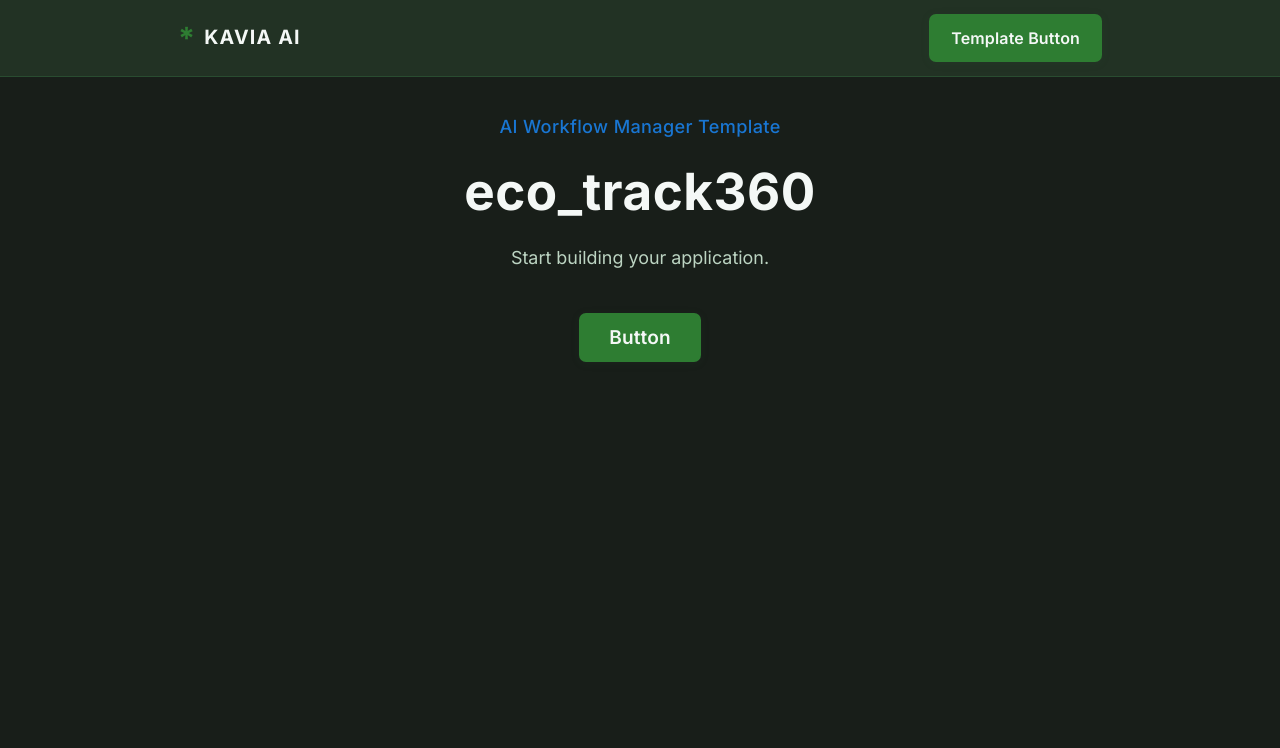
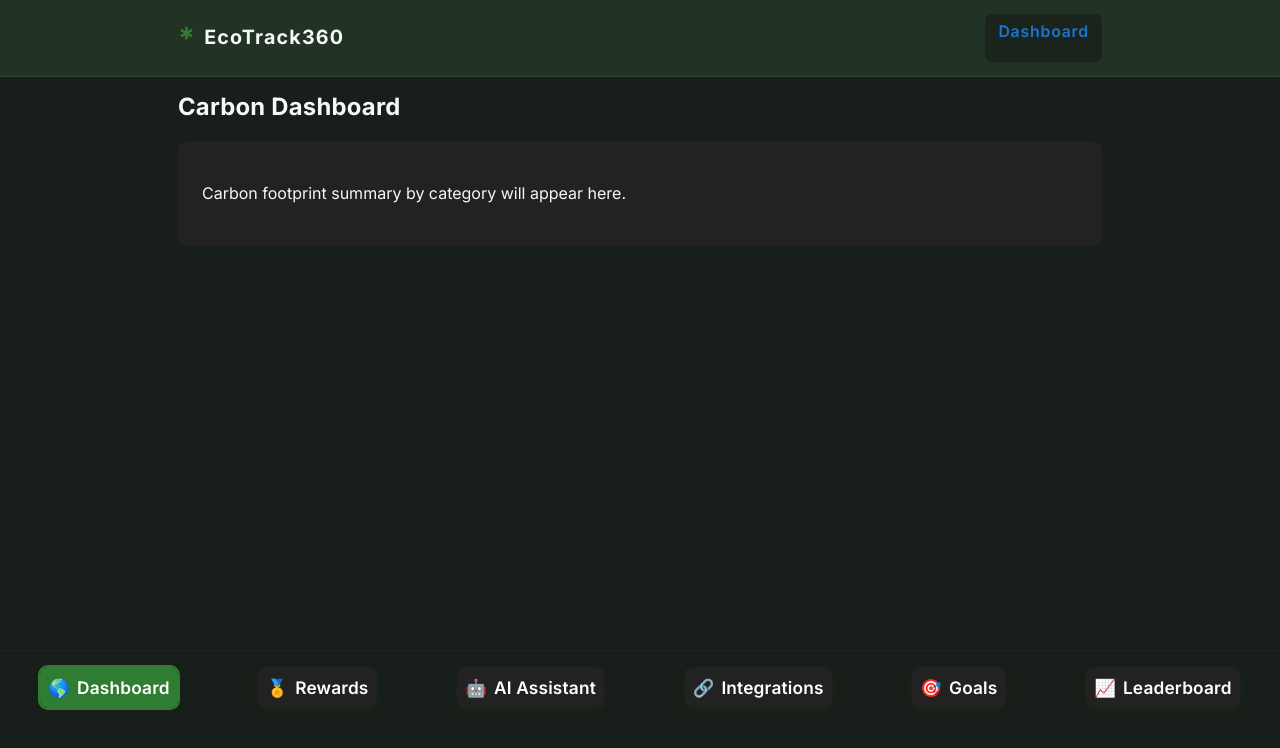
Before and after one commit to Workflow-Manager-admin/ecotrack360-26751-ada0b278, a React (Create React App) app in the folder eco_track360/: page / in a window 1280 px wide. Shown: the top 748 px of the page. Built offline with nearby package versions, Linux system fonts and the light colour scheme; the HTML template or start-up script is replaced by a standard one.

Commit message:
Auto-commit: Changes as of 2025-06-03T05:33:56.323879+00:00

```diff
--- a/eco_track360/src/App.js
+++ b/eco_track360/src/App.js
@@ -1,35 +1,69 @@
-import React from 'react';
+import React, { useState } from 'react';
 import './App.css';
 
+// Section components
+import CarbonDashboard from './components/CarbonDashboard';
+import Rewards from './components/Rewards';
+import AiAssistant from './components/AiAssistant';
+import Integrations from './components/Integrations';
+import GoalTracking from './components/GoalTracking';
+import Leaderboard from './components/Leaderboard';
+import Navigation from './components/Navigation';
+
+// Section key -> component map
+const SECTION_COMPONENTS = {
+  dashboard: CarbonDashboard,
+  rewards: Rewards,
+  ai: AiAssistant,
+  integrations: Integrations,
+  goals: GoalTracking,
+  leaderboard: Leaderboard,
+};
+
+/**
+ * PUBLIC_INTERFACE
+ * Main App - holds navigation and renders the selected main section/page.
+ */
 function App() {
+  // Top-level section navigation state
+  const [section, setSection] = useState('dashboard');
+
+  // Determine which component to render
+  const SectionComponent = SECTION_COMPONENTS[section] || CarbonDashboard;
+
   return (
     <div className="app">
+      {/* Fixed top nav */}
       <nav className="navbar">
         <div className="container">
           <div style={{ display: 'flex', justifyContent: 'space-between', width: '100%' }}>
             <div className="logo">
-              <span className="logo-symbol">*</span> KAVIA AI
+              <span className="logo-symbol">*</span> EcoTrack360
             </div>
-            <button className="btn">Template Button</button>
+            <span style={{
+              color: '#1976D2',
+              fontWeight: 600,
+              background: '#1b241c',
+              borderRadius: 7,
+              padding: '6px 13px',
+              fontSize: '0.99em',
+              letterSpacing: '.05em'
+            }}>
+              {section.charAt(0).toUpperCase() + section.slice(1)}
+            </span>
           </div>
         </div>
       </nav>
 
-      <main>
+      {/* Main: section content (margin for navbar spacing) */}
+      <main style={{ marginTop: 88, marginBottom: 82, minHeight: '60vh' }}>
         <div className="container">
-          <div className="hero">
-            <div className="subtitle">AI Workflow Manager Template</div>
-
-            <h1 className="title">eco_track360</h1>
-
-            <div className="description">
-              Start building your application.
-            </div>
-
-            <button className="btn btn-large">Button</button>
-          </div>
+          {/* Render the selected section */}
+          <SectionComponent />
         </div>
       </main>
+      {/* Eco/minimal bottom nav */}
+      <Navigation currentSection={section} setSection={setSection} />
     </div>
   );
 }
```
Also changed, not shown: 2 other files (tests, documents, lock files or other folders).
